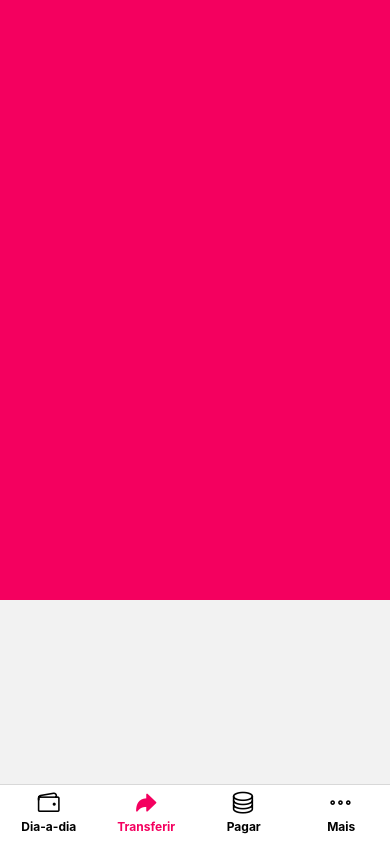
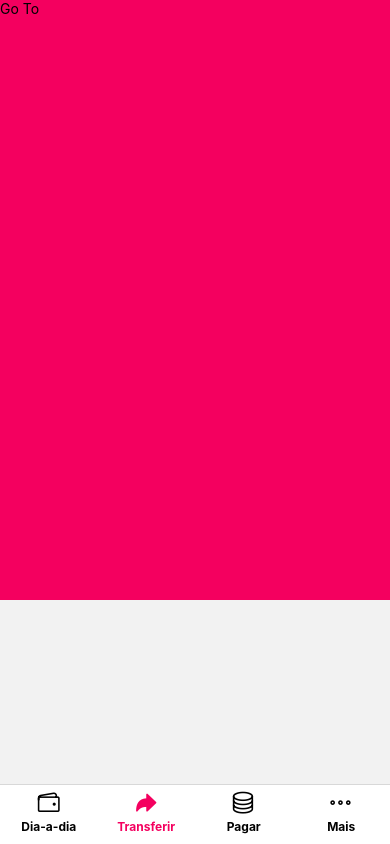
Before and after one commit to arnaldo-tomo/millennium_bim, a React Native app: screen /Transferir in a window 390 px wide. Built offline with nearby package versions, Linux system fonts and the light colour scheme.

Commit message:
Update index.js

```diff
--- a/screen/transferir/index.js
+++ b/screen/transferir/index.js
@@ -4,11 +4,12 @@ import { Text, View } from "react-native"
 import { PRIMARY } from "../../config/index";
 import { StatusBar } from "react-native";
 const { width, height } = Dimensions.get('screen');
-export const Transferir = () => {
+export const Transferir = ({ navigation }) => {
     return (
         <SafeAreaView>
-            <StatusBar style="light" backgroundColor={PRIMARY} />
-            <View style={{ width: width, height: height, backgroundColor: PRIMARY }}>
+            <StatusBar style="dark" />
+            <View style={{ width: width, height: height, backgroundColor: PRIMARY }} >
+                <Text onPress={() => navigation.navigate('Oneboard')}>Go To</Text>
             </View>
         </SafeAreaView>
     )
```
